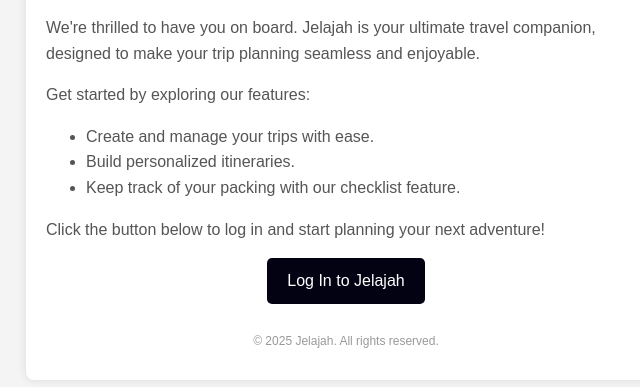
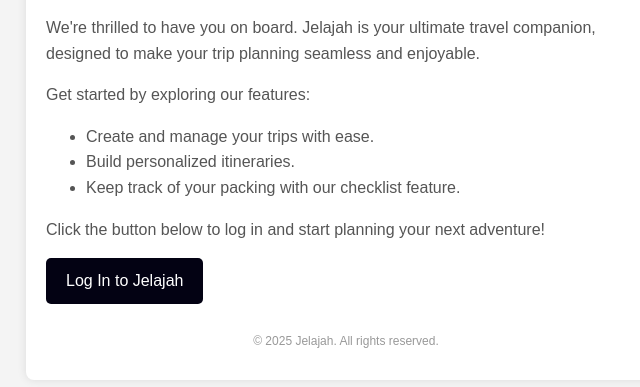
Before and after one commit to gitraya/jelajah, a Django app: template backend/templates/welcome_email.html in a window 1280 px wide. Shown: the part 128-515 px from the top of the page, without its empty margins (294-934 px from the left). Run offline with Django 5.2, Linux system fonts and the light colour scheme; the template is opened without the code that fills it, so the values that code supplies are empty.

Commit message:
fix: update welcome email styles for better layout and adjust cookie deletion domain in logout response

```diff
--- a/backend/templates/welcome_email.html
+++ b/backend/templates/welcome_email.html
@@ -28,8 +28,7 @@
       .content {
         line-height: 1.6;
         color: #555555;
-        display: inline-flex;
-        flex-direction: column;
+        width: 100%;
       }
       .content p:first-of-type {
         margin-bottom: 0;
--- a/backend/users/views.py
+++ b/backend/users/views.py
@@ -129,10 +129,12 @@
             response.delete_cookie(
                 key=settings.SIMPLE_JWT['AUTH_COOKIE'],
                 samesite=settings.SIMPLE_JWT['AUTH_COOKIE_SAMESITE'],
+                domain=settings.SIMPLE_JWT['AUTH_COOKIE_DOMAIN'],
             )
             response.delete_cookie(
                 key=settings.SIMPLE_JWT['AUTH_COOKIE_REFRESH'],
                 samesite=settings.SIMPLE_JWT['AUTH_COOKIE_SAMESITE'],
+                domain=settings.SIMPLE_JWT['AUTH_COOKIE_DOMAIN'],
             )
             response.data = {'message': 'Successfully logged out'}
 
```
